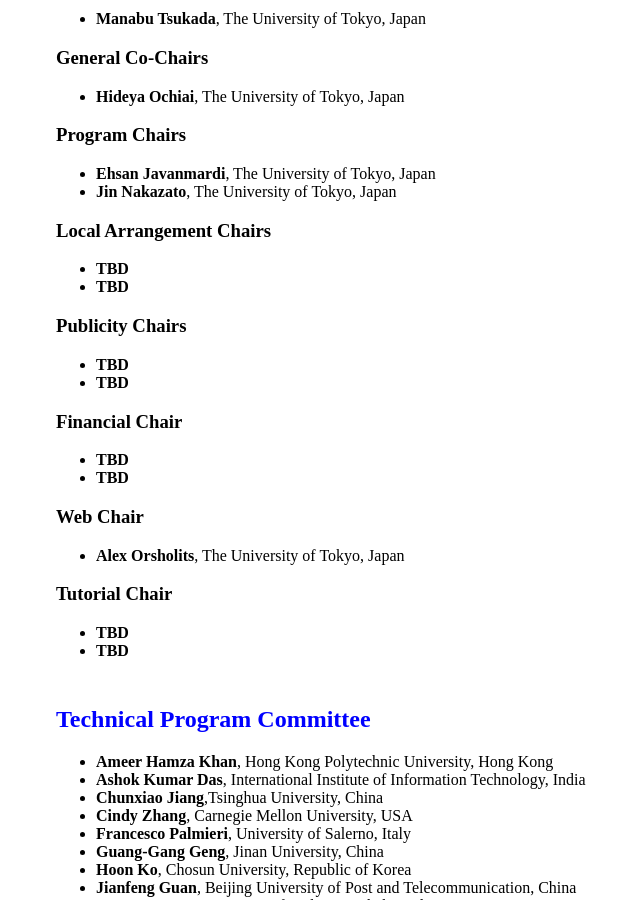
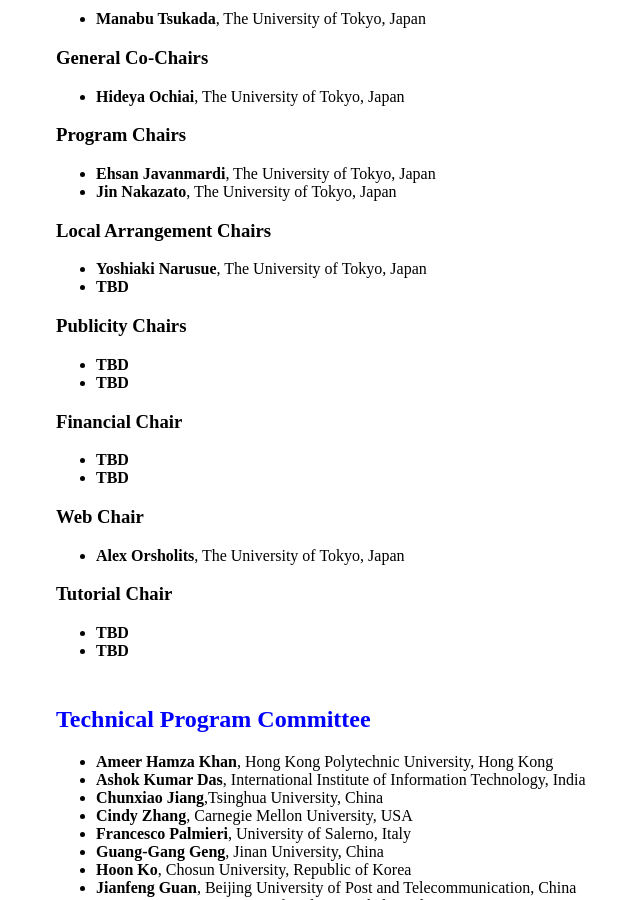
Before and after one commit to icea-conf/2024, a Jekyll site: the page built from committee/index.html, in a window 1280 px wide and 900 px high, scrolled down 554 px. Shown: the whole window, without its empty margins (209-849 px from the left). Built offline with Jekyll 4.4.1, drawn with Linux system fonts in a browser that asks for light colours.

Commit message:
Add Yoshiaki Narusue as local arrangement chair

```diff
--- a/committee/index.html
+++ b/committee/index.html
@@ -2,10 +2,11 @@
 layout: default
 title: ACM ICEA 2024
 ---
+
 <div class="container">
   <div class="content">
     <div>
-			<h2 style="color:#0000FF">Organizing Committee</h2>
+      <h2 style="color: #0000ff">Organizing Committee</h2>
       <h3>Honorable Chairs</h3>
       <ul>
         <li><b>Hiroshi Esaki</b>, The University of Tokyo, Japan</li>
@@ -36,7 +37,7 @@
 
       <h3>Local Arrangement Chairs</h3>
       <ul>
-					<li><b>TBD</b></li>
+        <li><b>Yoshiaki Narusue</b>, The University of Tokyo, Japan</li>
         <li><b>TBD</b></li>
       </ul>
 
@@ -65,7 +66,7 @@
     </div>
 
     <div style="padding-top: 10px">
-			<h2 style="color:#0000FF">Technical Program Committee</h2>
+      <h2 style="color: #0000ff">Technical Program Committee</h2>
       <ul>
         <li><b>Ameer Hamza Khan</b>, Hong Kong Polytechnic University, Hong Kong</li>
         <li><b>Ashok Kumar Das</b>, International Institute of Information Technology, India</li>
@@ -86,10 +87,16 @@
         <li><b>Syed Hassan Shah</b>, JMA Wireless, USA</li>
         <li><b>XiaoBo Jin</b>, Xi’an Jiaotong-liverpool University, China</li>
         <li><b>Yanming Zhang</b>, Institute of Automation, Chinese Academy of Sciences, China</li>
-				<li><b>Yongmao Ren</b>, Computer Network Information Center, Chinese Academy of Sciences, China</li>
+        <li>
+          <b>Yongmao Ren</b>, Computer Network Information Center, Chinese Academy of Sciences,
+          China
+        </li>
         <li><b>Ying Liu</b>, Beijing Jiaotong University, China</li>
         <li><b>Sherali Zeadally</b>, University of Kentucky, USA</li>
-				<li><b>Vinay Palaparthy</b>, Dhirubhai Ambani Institute of Information and Communication Technology, India</li>
+        <li>
+          <b>Vinay Palaparthy</b>, Dhirubhai Ambani Institute of Information and Communication
+          Technology, India
+        </li>
         <li><b>Xin-Chang Zhang</b>, Quancheng Provincial Laboratory, China</li>
         <li><b>Zhi-Wei Yan</b>, China Internet Network Information Center, China</li>
       </ul>
```
Lines whose indentation alone changed are shown as unchanged.
